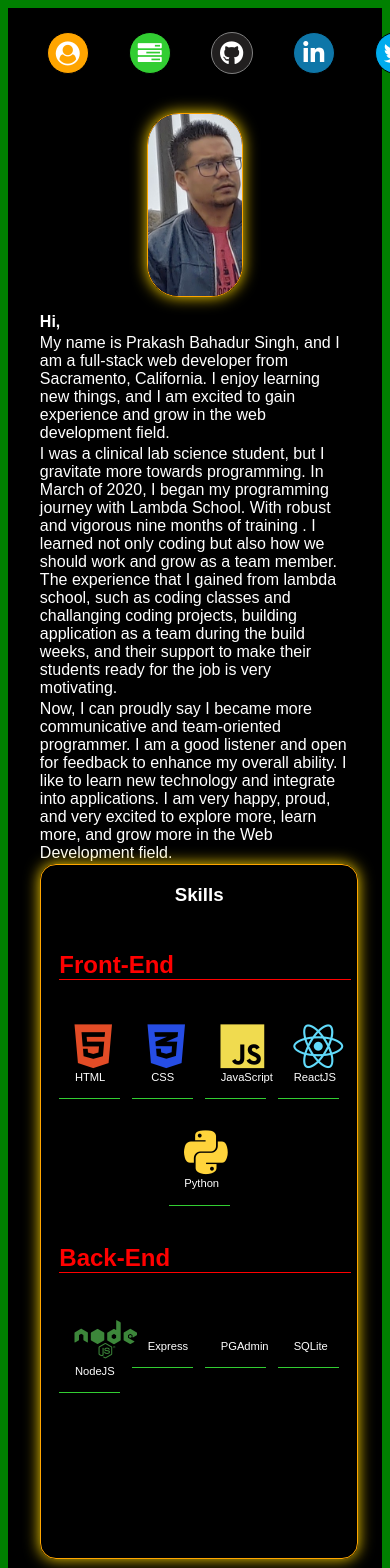
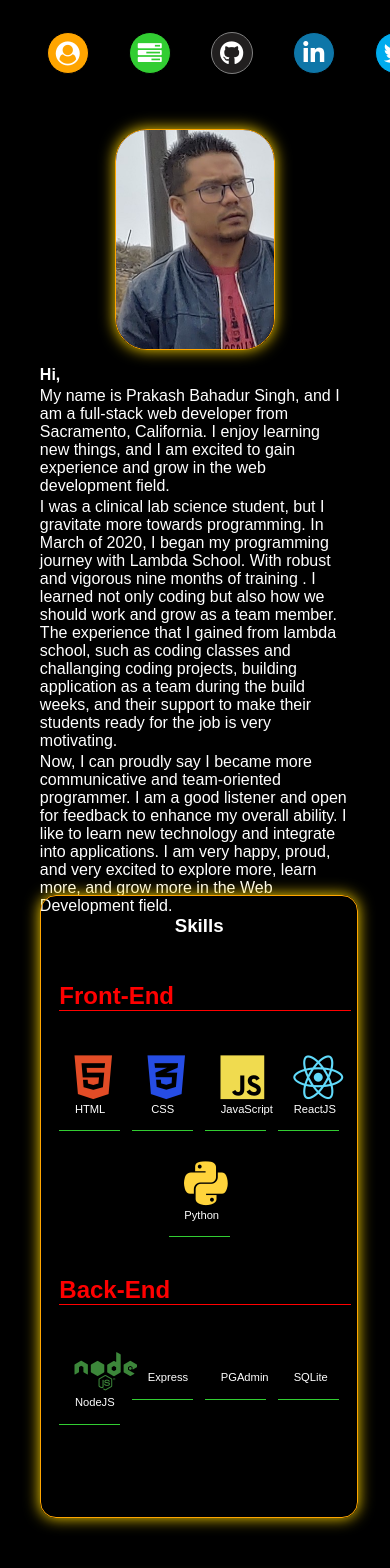
Before and after one commit to prakashbasingh/Portfolio-PBS, a React (Create React App) app in the folder portfolio/: page / in a window 390 px wide. Shown: the top 1568 px of the page. Built offline with nearby package versions, Linux system fonts and the light colour scheme; a web font is replaced by a local one.

Commit message:
some style adjustment for 600px

```diff
--- a/portfolio/src/css/body.css
+++ b/portfolio/src/css/body.css
@@ -150,7 +150,7 @@ img{
 
 }
 @media only screen and (max-width: 600px){
-    html{
-        background: green;
+    .projectBody{
+        margin: auto;
     }
 }
--- a/portfolio/src/css/header.css
+++ b/portfolio/src/css/header.css
@@ -127,10 +127,10 @@ p{
 }
 @media(max-width: 600px){
     .header{
-        margin-bottom: 5%;
+        margin-top: 5%;
     }
-    .header .image{
-         width: 30%;
+    .header img{
+        width: 50%;
         height: 30%;
         margin-bottom: 2%;
     }
@@ -138,6 +138,6 @@ p{
         width: 100%;
         /* transition: none; */
         transform: none;
-        margin-bottom: 5%;
+        margin-bottom: 10%;
     }
 }
--- a/portfolio/src/css/skills.css
+++ b/portfolio/src/css/skills.css
@@ -94,8 +94,8 @@
 
 @media only screen and (max-width: 600px){
     .skills{
-        height: 95%;
-        margin-top: 5%;
+        height: 85%;
+        margin-top: 15%;
     }
     .frontBackDiv{
         margin: 2%;
```
